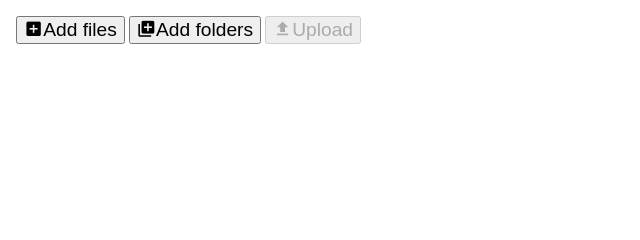
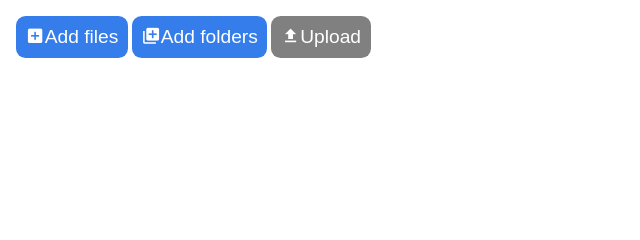
Before and after one commit to simonmicro/Shotcut-Autoexporter, a Python web app: template autoexporter/app/templates/upload.html in a window 1280 px wide. Shown: the part 109-349 px from the top of the page, without its empty margins (0-640 px from the left). Run offline with Jinja, Linux system fonts and the light colour scheme; the template is opened without the code that fills it, so the values that code supplies are empty; some libraries are stand-ins or nearby versions.

Commit message:
Minor style adjustments

```diff
--- a/autoexporter/app/static/list.css
+++ b/autoexporter/app/static/list.css
@@ -26,7 +26,8 @@
 }
 
 #project-list tr.status-working, .color-sample.working {
-    background: rgba(0, 0, 180, 0.3);
+    background: rgb(65, 123, 240);
+    color: white;
 }
 
 #project-list tr.status-success, .color-sample.success {
--- a/autoexporter/app/static/root.css
+++ b/autoexporter/app/static/root.css
@@ -1,3 +1,7 @@
+:root {
+    --trans-time: 500ms;
+}
+
 body {
     margin: 0;
 }
@@ -10,3 +14,27 @@ a {
     color: unset;
     text-decoration: none;
 }
+
+button {
+    transition: background var(--trans-time), box-shadow var(--trans-time);
+    background: rgb(52, 125, 235);
+    border: none;
+    color: white;
+    padding: 0.5em;
+    border-radius: 0.5em;
+    min-width: 2em;
+    min-height: 2em;
+    box-shadow: 0 0 0 transparent;
+    cursor: pointer;
+}
+
+button:hover {
+    background: rgb(52, 168, 235);
+    box-shadow: 0 0 0.2em grey;
+}
+
+button:disabled {
+    background: grey;
+    box-shadow: 0 0 0 transparent;
+    cursor: not-allowed;
+}
```
